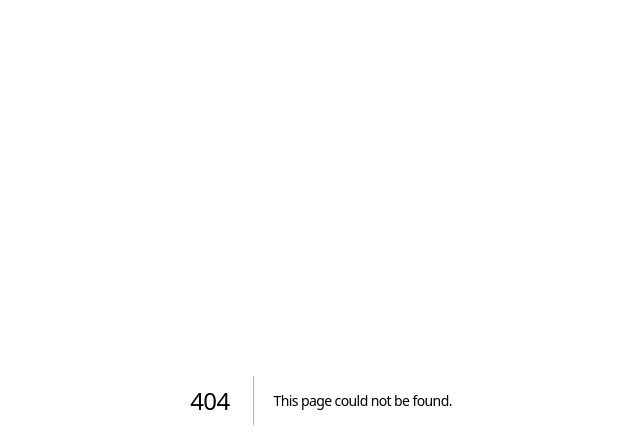
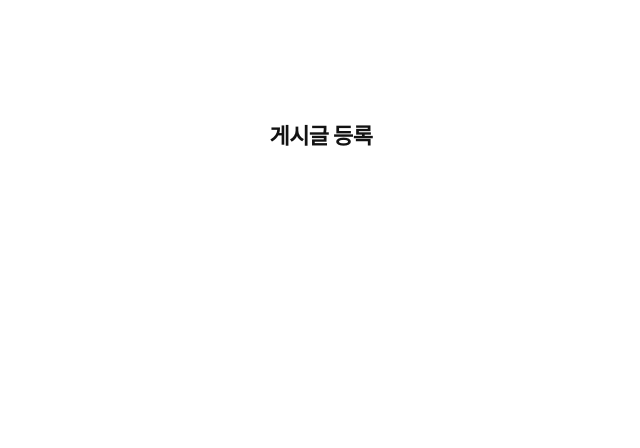
Before and after one commit to jisookoh/new-monorepo, a Next.js app in the folder packages/client/: page /board/create in a window 1280 px wide. Before the commit this address had no page. Shown: the top 448 px of the page, without its empty margins (319-959 px from the left). Built offline with nearby package versions, Linux system fonts and the light colour scheme.

Commit message:
Feat: 게시판 공통 layout 적용 및 타입 지정 => 게시글 등록 페이지 초기 작업 완료, 공통 input component 작업 요망

```diff
--- a/packages/client/api/BoardApi.ts
+++ b/packages/client/api/BoardApi.ts
@@ -1,12 +1,13 @@
 import { BoardDto } from "server/src/domains/board/dto/board.dto";
 import { get, post, remove, put } from "@/api/BaseApi";
+import { BoardDataType } from "@/constants/board";
 
 export const postBoard = async (params: BoardDto) => {
     return ( await post('/board', params) ).data;
 }
 
 export const getBoard = async () => {
-    return ( await get('/board') ).data;
+    return ( await get<BoardDataType[]>('/board') ).data;
 }
 
 export const putBoard = async (params: BoardDto) => {
--- /dev/null
+++ b/packages/client/components/layout/BoardLayout.tsx
@@ -0,0 +1,39 @@
+import styled from "@emotion/styled";
+import { FontWeight, Typography } from "@/styles";
+import { ReactNode } from "react";
+
+interface BoardLayoutProps {
+    title?: string,
+    children?: ReactNode,
+}
+
+export const BoardLayout = ({ title = '게시판', children }: BoardLayoutProps) => {
+    return (
+        <S.BoardListContainer>
+            <S.BoardListWrapper>
+                <S.BoardTitle>{ title }</S.BoardTitle>
+                { children }
+            </S.BoardListWrapper>
+        </S.BoardListContainer>
+    )
+
+}
+
+namespace S {
+    export const BoardListContainer = styled.div`
+        padding: 120px 0;
+     `;
+
+    export const BoardListWrapper = styled.section`
+        display: flex;
+        flex-direction: column;
+        align-items: center;
+        gap: 24px;
+     `;
+
+    export const BoardTitle = styled.h2`
+        ${Typography.Large};
+         font-weight: ${FontWeight.Bold};
+
+     `
+}
--- /dev/null
+++ b/packages/client/constants/board.ts
@@ -0,0 +1,15 @@
+export const BOARD_COLUMNS: string[] = ['번호', '제목', '등록일'];
+
+export interface BoardDataType {
+    id: number,
+    title: string,
+    contents: string,
+    reg_date: string,
+    mod_date?: string,
+    remove_data?: null
+}
+
+export interface CreateBoardDataType {
+    title: string,
+    contents: string,
+}
--- /dev/null
+++ b/packages/client/pages/board/create.tsx
@@ -0,0 +1,28 @@
+import { useState } from "react";
+import styled from '@emotion/styled';
+import { FontWeight, Typography } from "@/styles";
+import { BoardLayout } from "@/components/layout/BoardLayout";
+import {CreateBoardDataType} from "@/constants/board";
+
+
+export default function CreateBoard() {
+    const [createBoardData, setCreateBoardData] = useState<CreateBoardDataType>({
+        title: '',
+        contents: ''
+    });
+
+
+    return (
+        <BoardLayout title="게시글 등록">
+            <S.CreateBoardFormWrapper>
+
+            </S.CreateBoardFormWrapper>
+        </BoardLayout>
+    )
+}
+
+namespace S {
+    export const CreateBoardFormWrapper = styled.form`
+
+    `;
+}
```
Also changed, not shown: packages/client/api/BaseApi.ts (+5 -5 lines), packages/client/pages/board/list.tsx (+7 -20 lines).
